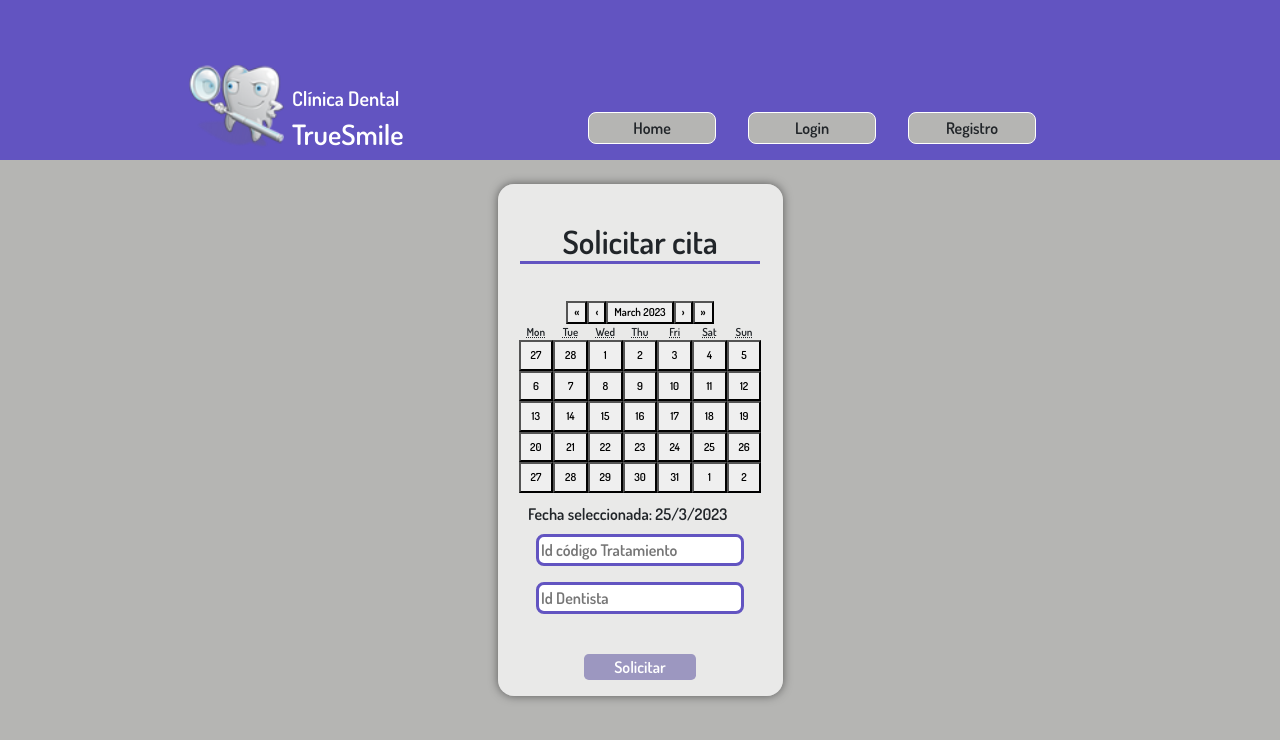
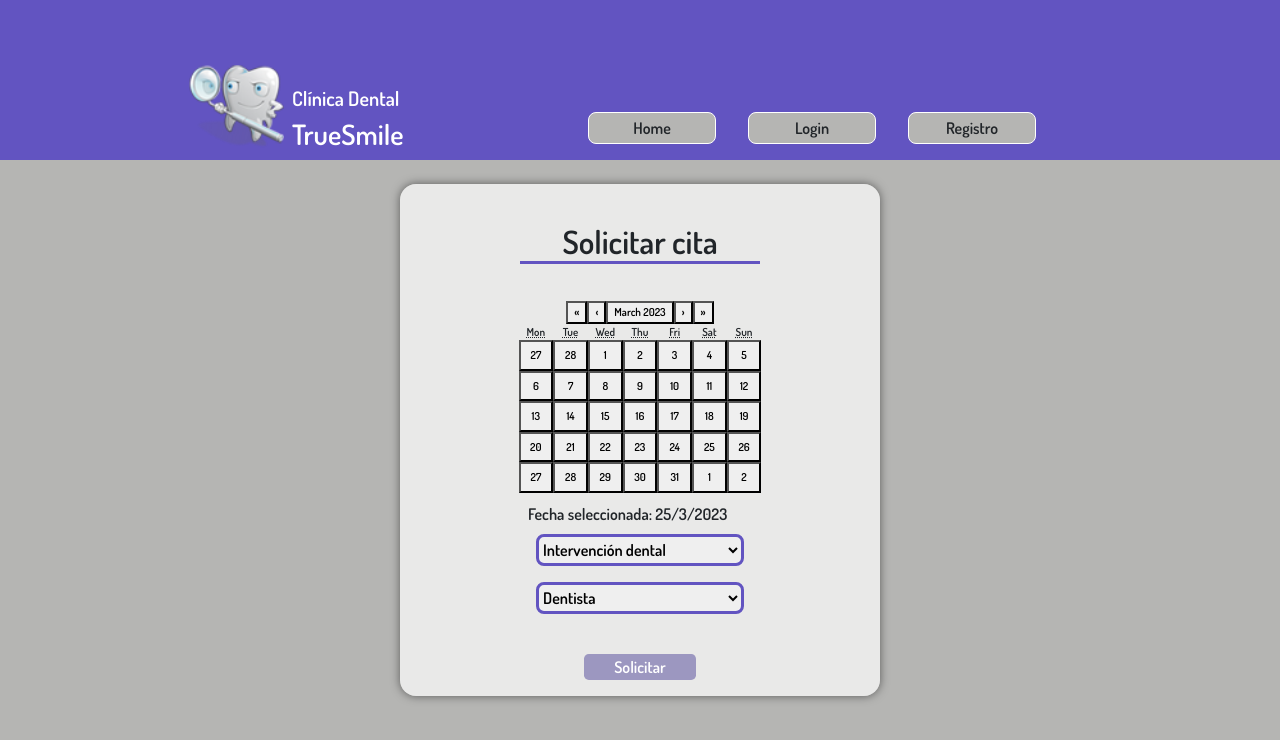
Before and after one commit to rgolfe81/FrontEnd-ClinicaDental-TrueSmile, a React (Vite) app: page /appointment in a window 1280 px wide. Shown: the top 740 px of the page. Built offline with nearby package versions, Linux system fonts and the light colour scheme.

Commit message:
feat: update select fields for create new appointment

```diff
--- a/src/App.css
+++ b/src/App.css
@@ -1,11 +1,12 @@
-/* body {
+body {
   padding: 0;
   margin: 0;
 
-  height: 100vh;
+/*  height: 100vh;
   width: 100vw;
 
   display: flex;
   justify-content: center;
   align-items: center;
-} */
+ */
+}
--- a/src/index.css
+++ b/src/index.css
@@ -5,6 +5,8 @@
 
   color-scheme: light dark;
   color: rgba(255, 255, 255, 0.87); */
+  margin: 0;
+  padding: 0;
   background-color: rgb(181, 181, 179);
 
 /*
--- a/src/pages/Appointment/Appointment.css
+++ b/src/pages/Appointment/Appointment.css
@@ -43,3 +43,9 @@
     font-size: 11px;
     text-align: center;
 }
+
+@media (min-width: 768px){
+    .boxDesignAppointment{
+        width: 30em;
+    }
+}
--- a/src/pages/Appointment/Appointment.jsx
+++ b/src/pages/Appointment/Appointment.jsx
@@ -122,46 +122,48 @@ export const Appointment = () => {
         ) : (
           <>
             <div className="calendarDesign react-calendar__tile">
-            <Calendar onChange={setDateForTransform} value={dateForTransform} />
+              <Calendar
+                onChange={setDateForTransform}
+                value={dateForTransform}
+              />
             </div>
             <div>
               <div>
-              Fecha seleccionada: {dateForTransform.toLocaleDateString("es-ES")}
+                Fecha seleccionada:{" "}
+                {dateForTransform.toLocaleDateString("es-ES")}
               </div>
               {/* Validación fecha seleccionada */}
               {dateForTransform < new Date()
                 ? ((newAppointmentIsValid.dateIsValid = false),
                   (<div>No puedes seleccionar una fecha pasada</div>))
                 : (newAppointmentIsValid.dateIsValid = true)}
-            <InputText
+              <select
                 className={
                   newAppointmentError.dental_intervention_idError === ""
                     ? "inputBasicDesign"
                     : "inputBasicDesign inputErrorDesign"
-              }
-              type="number"
-              maxLength="1"
-              name="dental_intervention_id"
-              placeholder="Id código Tratamiento"
-              required={true}
-              changeFunction={(e) => inputHandler(e)}
-              blurValidateFunction={(e) => inputValidate(e)}
-            />
+                } name="dental_intervention_id" required={true} onChange={(e) => inputHandler(e)} onBlur={(e) => inputValidate(e)}>
+                <option value="">Intervención dental</option>
+                <option value="1">Odontología conservadora</option>
+                <option value="2">Odontología deportiva</option>
+                <option value="3">Periodoncia</option>
+                <option value="4">Prostodoncia</option>
+                <option value="5">Cirugía oral</option>
+                <option value="6">Ortodoncia</option>
+                <option value="7">Estética dental</option>
+                <option value="8">Odontopediatría</option>
+              </select>
               <div>{newAppointmentError.dental_intervention_idError}</div>
-            <InputText
+              <select
                 className={
                   newAppointmentError.doctor_idError === ""
                     ? "inputBasicDesign"
                     : "inputBasicDesign inputErrorDesign"
-              }
-              type="number"
-              maxLength="1"
-              name="doctor_id"
-              placeholder="Id Dentista"
-              required={false}
-              changeFunction={(e) => inputHandler(e)}
-              blurValidateFunction={(e) => inputValidate(e)}
-            />
+                } name="doctor_id" onChange={(e) => inputHandler(e)} onBlur={(e) => inputValidate(e)} required={false}>
+                <option value="">Dentista</option>
+                <option value="1">Dentista general</option>
+                <option value="2">Dentista pediátrico</option>
+              </select>
               <div>{newAppointmentError.doctor_idError}</div>
             </div>
             <div
--- a/src/pages/Home/Home.jsx
+++ b/src/pages/Home/Home.jsx
@@ -84,36 +84,36 @@ export const Home = () => {
                 <img src={Img_02} alt="imagen tratamientos" className="mt-4" />
               </div>
               <h3 className="mt-4">Tratamientos</h3>
-              <h6 className="mt-4">1. Odontología conservadora:</h6>
+              <h6 className="mt-4"><u>Odontología conservadora</u></h6>
               <p>Obturaciones, reconstrucciones dentales, endodoncias</p>
-              <h6>2. Odontología deportiva:</h6>
+              <h6><u>Odontología deportiva</u></h6>
               <p>Protectores para deportes de contacto.</p>
-              <h6>3. Periodoncia:</h6>
+              <h6><u>Periodoncia:</u></h6>
               <p>
                 Limpiezas - tartrectomía, raspados y alisados radiculares,
                 obturaciones a retro, tratamiento de las encías (gingivectomías,
                 gingivoplastias, ...)
               </p>
-              <h6>4. Prostodoncia:</h6>
+              <h6><u>Prostodoncia:</u></h6>
               <p>
                 Prótesis fija (puentes y coronas), prótesis sobre implantes,
                 prótesis removibles.
               </p>
-              <h6>5. Implantes, cirugía oral:</h6>
+              <h6><u>Implantes, cirugía oral</u></h6>
               <p>
                 extracciones dentales, extracciones de terceros molares (muelas
                 del juicio), extracciones de caninos, extirpación de quistes,
                 frenectomía (cirugía de frenillos), biopsias, implantación de
                 hueso y membrana.
               </p>
-              <h6>6. Ortodoncia:</h6>
+              <h6><u>Ortodoncia</u></h6>
               <p>Fijación con braquets y aparantología funcional</p>
-              <h6>7. Estética dental:</h6>
+              <h6><u>Estética dental</u></h6>
               <p>
                 blanqueamientos dentales, carillas, coronas de porcelana sin
                 metal (circonio, feldespáticas, ...)
               </p>
-              <h6>8. Odontopediatría:</h6>
+              <h6><u>Odontopediatría:</u></h6>
               <p>
                 Obturaciones en dentición temporal, pulpotomías, pulpectomías,
                 extracciones dentales, mantenedores de espacio, fluoraciones
```
Also changed, not shown: 1 other file (tests, documents, lock files or other folders). Lines whose indentation alone changed are shown as unchanged.
